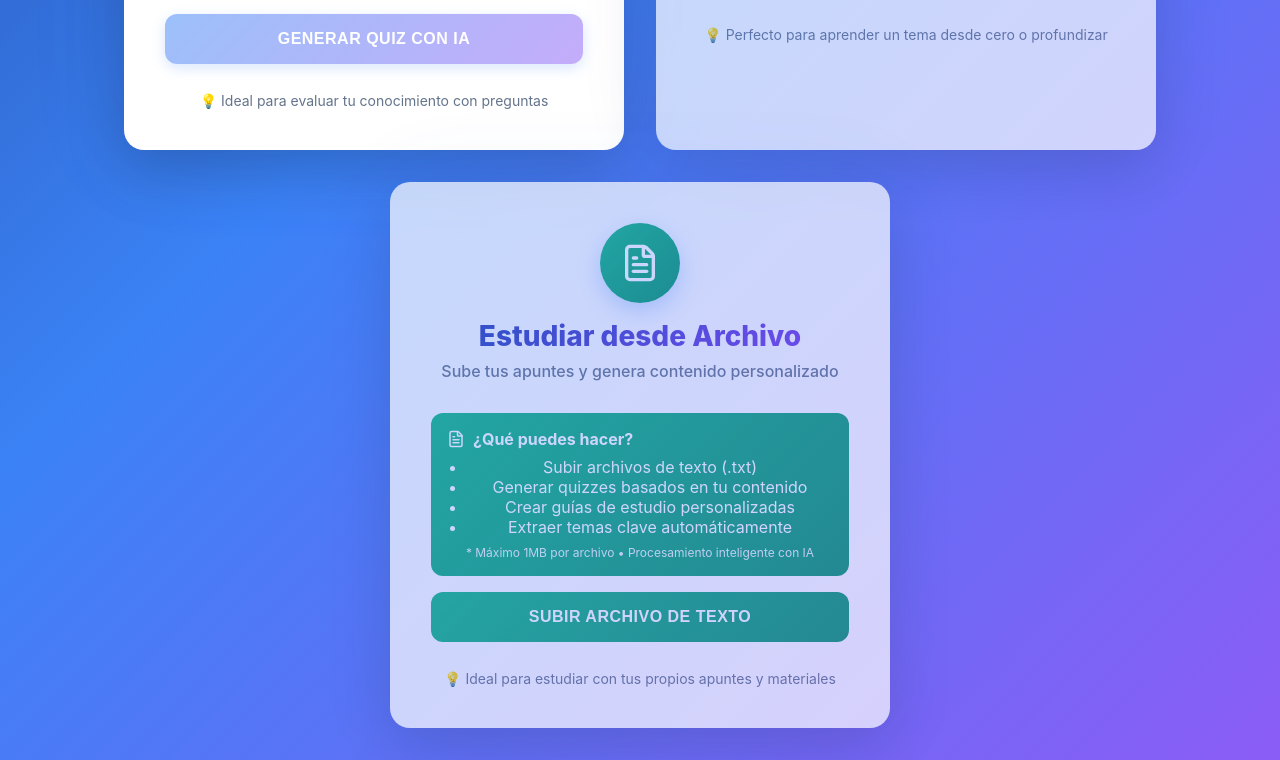
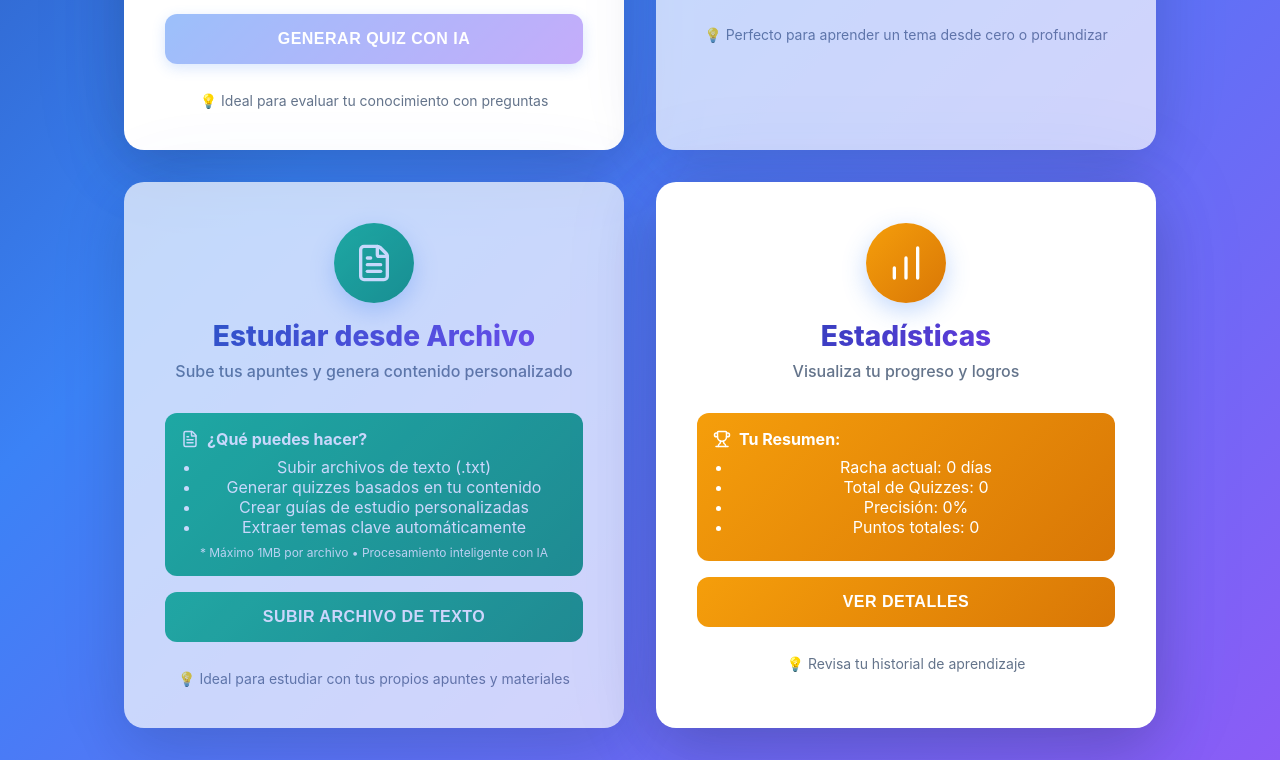
Before and after one commit to Boylemariotte/SH, a React (Vite) app: page / in a window 1280 px wide. Shown: the part 1098-1858 px from the top of the page. Built offline with nearby package versions, Linux system fonts and the light colour scheme; no server answers.

Commit message:
segundo avance

```diff
--- a/src/App.jsx
+++ b/src/App.jsx
@@ -1,5 +1,5 @@
 import React, { useState, useEffect } from 'react';
-import { Heart, Star, Trophy, Sparkles, CheckCircle, XCircle, Zap, Loader, Award, BookOpen, Clock, ChevronDown, ChevronUp, FileText } from 'lucide-react';
+import { Heart, Star, Trophy, Sparkles, CheckCircle, XCircle, Zap, Loader, Award, BookOpen, Clock, ChevronDown, ChevronUp, FileText, BarChart } from 'lucide-react';
 import { usePoints } from './hooks/usePoints';
 import GuideInput from './components/GuideInput';
 import GuideViewer from './components/GuideViewer';
@@ -37,13 +37,13 @@ function App() {
   // 🔑 API KEY desde variables de entorno (ahora usa Groq)
   const API_KEY = import.meta.env.VITE_GROQ_API_KEY || import.meta.env.VITE_HUGGINGFACE_API_KEY;
 
-  // Estado para controlar la visibilidad del historial
-  const [showHistory, setShowHistory] = useState(false);
+  // Estado para controlar la visibilidad del historial (REMOVED)
+  // const [showHistory, setShowHistory] = useState(false);
 
-  // Función para alternar la visibilidad del historial
-  const toggleHistory = () => {
-    setShowHistory(!showHistory);
-  };
+  // Función para alternar la visibilidad del historial (REMOVED)
+  // const toggleHistory = () => {
+  //   setShowHistory(!showHistory);
+  // };
 
   const [screen, setScreen] = useState('input'); // Cambiado de 'setup' a 'input'
   const [topic, setTopic] = useState('');
@@ -561,7 +561,7 @@ const handleBackToInput = () => {
           <h2 style={{ margin: '0 0 1rem 0', fontSize: '1.75rem', fontWeight: '600' }}>¡Hola usuario!</h2>
           <p style={{ margin: '0 0 1rem 0', opacity: '0.9', fontSize: '1.1rem' }}>Bienvenido a tu plataforma de estudio</p>
           <button
-            onClick={toggleHistory}
+            onClick={() => setScreen('stats')}
             style={{
               background: 'rgba(255, 255, 255, 0.2)',
               border: '1px solid rgba(255, 255, 255, 0.3)',
@@ -580,31 +580,11 @@ const handleBackToInput = () => {
               }
             }}
           >
-            {showHistory ? (
-              <>
-                <XCircle size={16} /> Ocultar Historial
-              </>
-            ) : (
-              <>
-                <Clock size={16} /> Ver Historial
-              </>
-            )}
+            <BarChart size={16} /> Ver Estadísticas
           </button>
         </div>
 
-        {/* Mostrar el historial si está activo */}
-        {showHistory && (
-          <div style={{
-            maxWidth: '1200px',
-            margin: '0 auto 2rem auto',
-            padding: '1.5rem',
-            background: 'white',
-            borderRadius: '12px',
-            boxShadow: '0 4px 6px rgba(0, 0, 0, 0.1)'
-          }}>
-            <QuizHistory history={quizHistory} />
-          </div>
-        )}
+        {/* Mostrar el historial si está activo (REMOVED - Moved to separate screen) */}
 
         {/* Tarjetas de estadísticas */}
         <StatsCards
@@ -934,6 +914,70 @@ const handleBackToInput = () => {
               💡 Ideal para estudiar con tus propios apuntes y materiales
             </div>
           </div>
+
+          {/* Tarjeta de Estadísticas */}
+          <div className="duo-card" style={{
+            flex: '1',
+            minWidth: '400px',
+            maxWidth: '500px',
+            opacity: 1,
+            transition: 'all 0.3s ease',
+            ':hover': {
+              transform: 'translateY(-5px)',
+              boxShadow: '0 10px 25px rgba(0,0,0,0.1)'
+            },
+            position: 'relative',
+            cursor: 'pointer'
+          }} onClick={() => setScreen('stats')}>
+            <div className="duo-header">
+              <div className="duo-avatar" style={{ background: 'linear-gradient(135deg, #F59E0B 0%, #D97706 100%)' }}>
+                <BarChart className="duo-avatar-icon" />
+              </div>
+              <h1 className="duo-title">Estadísticas</h1>
+              <p className="duo-subtitle">Visualiza tu progreso y logros</p>
+            </div>
+
+            <div style={{
+              background: 'linear-gradient(135deg, #F59E0B 0%, #D97706 100%)',
+              padding: '16px',
+              borderRadius: '12px',
+              marginBottom: '16px',
+              color: 'white'
+            }}>
+              <div style={{ fontWeight: 'bold', marginBottom: '8px', display: 'flex', alignItems: 'center', gap: '8px' }}>
+                <Trophy size={18} />
+                Tu Resumen:
+              </div>
+              <ul style={{ margin: '8px 0', paddingLeft: '20px' }}>
+                <li>Racha actual: {safeStats.dailyStreak} días</li>
+                <li>Total de Quizzes: {safeStats.totalQuizzes}</li>
+                <li>Precisión: {safeStats.accuracyPercentage}%</li>
+                <li>Puntos totales: {totalPoints}</li>
+              </ul>
+            </div>
+
+            <button
+              onClick={(e) => {
+                e.stopPropagation();
+                setScreen('stats');
+              }}
+              className="duo-btn"
+              style={{
+                background: 'linear-gradient(135deg, #F59E0B 0%, #D97706 100%)',
+                color: 'white',
+                width: '100%',
+                ':hover': {
+                  background: 'linear-gradient(135deg, #D97706 0%, #B45309 100%)'
+                }
+              }}
+            >
+              Ver Detalles
+            </button>
+
+            <div className="duo-tip">
+              💡 Revisa tu historial de aprendizaje
+            </div>
+          </div>
         </div>
 
         {error && (
@@ -980,6 +1024,60 @@ const handleBackToInput = () => {
     );
   }
 
+  if (screen === 'stats') {
+    return (
+      <div style={{ minHeight: '100vh', padding: '2rem 1rem' }}>
+        <div style={{
+          maxWidth: '1200px',
+          margin: '0 auto',
+        }}>
+          <button
+            onClick={() => setScreen('input')}
+            style={{
+              background: 'white',
+              border: 'none',
+              padding: '0.5rem 1rem',
+              borderRadius: '8px',
+              cursor: 'pointer',
+              display: 'flex',
+              alignItems: 'center',
+              gap: '0.5rem',
+              marginBottom: '1rem',
+              boxShadow: '0 2px 4px rgba(0,0,0,0.1)',
+              fontWeight: '500'
+            }}
+          >
+            <ChevronDown style={{ transform: 'rotate(90deg)' }} /> Volver al inicio
+          </button>
+
+          <h1 style={{ fontSize: '2rem', fontWeight: 'bold', marginBottom: '1.5rem', color: '#1f2937' }}>
+            Tu Progreso
+          </h1>
+
+          <StatsCards
+            dailyStreak={safeStats.dailyStreak}
+            accuracyPercentage={safeStats.accuracyPercentage}
+            totalQuizzes={safeStats.totalQuizzes}
+          />
+
+          <div style={{ marginTop: '2rem' }}>
+            <h2 style={{ fontSize: '1.5rem', fontWeight: '600', marginBottom: '1rem', color: '#374151' }}>
+              Historial de Actividad
+            </h2>
+            <div style={{
+              background: 'white',
+              borderRadius: '12px',
+              boxShadow: '0 4px 6px rgba(0, 0, 0, 0.1)',
+              padding: '1.5rem'
+            }}>
+              <QuizHistory history={quizHistory} />
+            </div>
+          </div>
+        </div>
+      </div>
+    );
+  }
+
   return null;
 }
 
```
Also changed, not shown: 2 other files (tests, documents, lock files or other folders).
